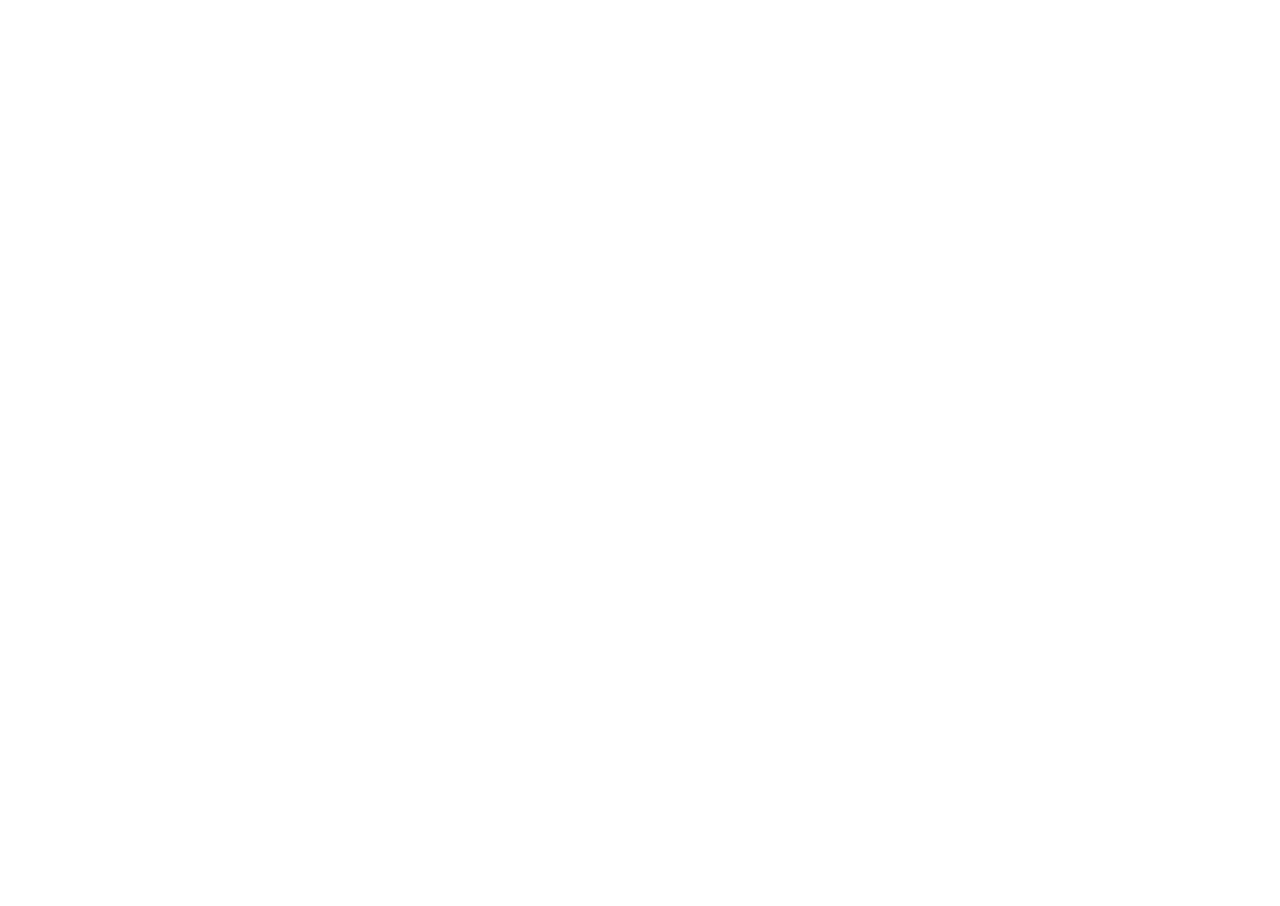
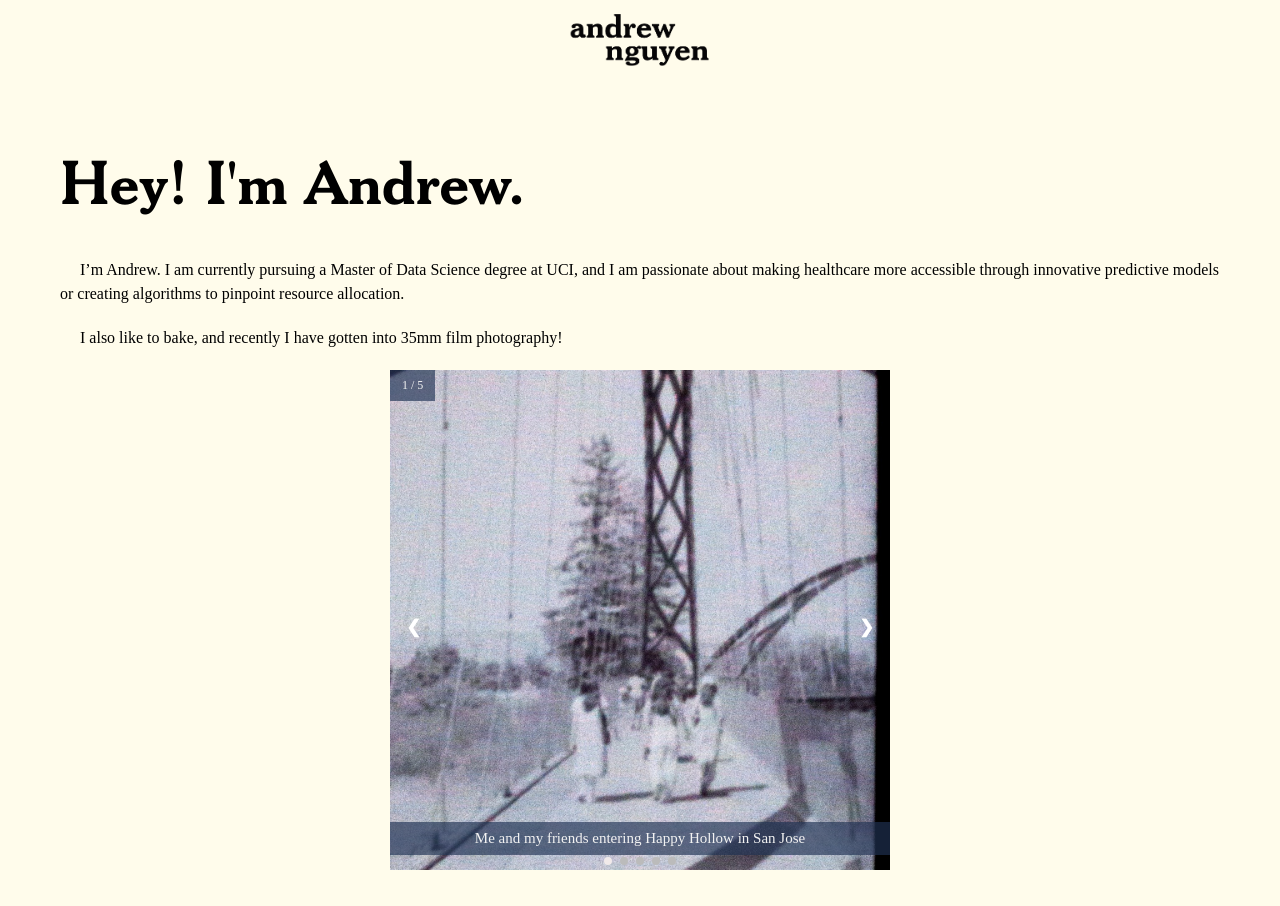
Before and after one commit to AndrwNgyn/andrwngyn.github.io, a plain HTML site: page aboutme.html in a window 1280 px wide. Before the commit the page ends 800 px from the top, so only its background shows below. Drawn offline with Linux system fonts and the light colour scheme.

Commit message:
Included icons and about me page

```diff
--- a/aboutme.html
+++ b/aboutme.html
@@ -0,0 +1,77 @@
+<!DOCTYPE html>
+<html lang="en">
+<head>
+    <meta charset="UTF-8">
+    <meta name="viewport" content="width=device-width, initial-scale=1.0">
+    <title>Andrew Nguyen Portfolio</title>
+    <link rel="stylesheet" type="text/css" href="style.css">
+    <link rel="icon" type="image/x-icon" href="/media/favicon.png">
+</head>
+<body>
+    <section class="home-button">
+        <a href="index.html">
+            <img class="logo-image" src="media/andrew_logo.png" alt="Andrew Home">
+        </a>
+    </section>
+    <section class="header">
+
+    </section>
+    <main>
+        <h1 class="projects-title">Hey! I'm Andrew.</h1>
+        <p class="project-body">
+            I’m Andrew. I am currently pursuing a Master of Data Science degree at UCI, and I am passionate about making healthcare more accessible
+            through innovative predictive models or creating algorithms to pinpoint resource allocation.
+        </p>
+        <p class="project-body">
+            I also like to bake, and recently I have gotten into 35mm film photography!
+        </p>
+
+        <div class="slideshow-container">
+            <div class="mySlides fade">
+                <div class="numbertext">1 / 5</div>
+                <img src="media/HappyHollowBridge.jpeg" style="width:100%" class="slideshow-img">
+                <div class="text">Me and my friends entering Happy Hollow in San Jose</div>
+            </div>
+
+            <div class="mySlides fade">
+                <div class="numbertext">2 / 5</div>
+                <img src="media/DairyFreeCremePuffs.jpg" style="width:100%" class="slideshow-img">
+                <div class="text">Made some dairy free creme puffs for the lactose intolerant (me)</div>
+            </div>
+
+            <div class="mySlides fade">
+                <div class="numbertext">3 / 5</div>
+                <img src="media/toto.JPG" style="width:100%" class="slideshow-img">
+                <div class="text">My dog Toto</div>
+            </div>
+
+            <div class="mySlides fade">
+                <div class="numbertext">4 / 5</div>
+                <img src="media/CherriesNCreamCheeseDanishes.png" style="width:100%" class="slideshow-img">
+                <div class="text">Cherries and Cream Cheese Danishes made with cherries on sale</div>
+            </div>
+
+            <div class="mySlides fade">
+                <div class="numbertext">5 / 5</div>
+                <img src="media/sheep.jpeg" style="width:100%" class="slideshow-img">
+                <div class="text">A sheep!</div>
+            </div>
+
+            <!-- Navigation buttons -->
+            <a class="prev" onclick="plusSlides(-1)">&#10094;</a>
+            <a class="next" onclick="plusSlides(1)">&#10095;</a>
+
+            <!-- Dots/circles -->
+            <div style="text-align:center", class = "dot-container">
+                <span class="dot" onclick="currentSlide(1)"></span>
+                <span class="dot" onclick="currentSlide(2)"></span>
+                <span class="dot" onclick="currentSlide(3)"></span>
+                <span class="dot" onclick="currentSlide(4)"></span>
+                <span class="dot" onclick="currentSlide(5)"></span>
+            </div>
+        </div>
+        </p>
+    </main>
+<script src="slideshow.js"></script>
+</body>
+</html>
--- /dev/null
+++ b/slideshow.js
@@ -0,0 +1,28 @@
+// Code sourced from https://www.w3schools.com/howto/howto_js_slideshow.asp
+
+let slideIndex = 1;
+showSlides(slideIndex);
+
+function plusSlides(n) {
+  showSlides(slideIndex += n);
+}
+
+function currentSlide(n) {
+  showSlides(slideIndex = n);
+}
+
+function showSlides(n) {
+  let i;
+  let slides = document.getElementsByClassName("mySlides");
+  let dots = document.getElementsByClassName("dot");
+  if (n > slides.length) {slideIndex = 1}
+  if (n < 1) {slideIndex = slides.length}
+  for (i = 0; i < slides.length; i++) {
+    slides[i].style.display = "none";
+  }
+  for (i = 0; i < dots.length; i++) {
+    dots[i].className = dots[i].className.replace(" active", "");
+  }
+  slides[slideIndex-1].style.display = "block";
+  dots[slideIndex-1].className += " active";
+}
--- a/style.css
+++ b/style.css
@@ -18,6 +18,14 @@ body {
     flex-direction: column;
     justify-content: center;
     min-height: 100vh;
+}
+
+.icon-image {
+    max-width: 25px;
+    height: auto;
+    align-items: center;
+    margin-left: auto;
+    margin-right: auto;
 }
 
 iframe {
@@ -187,5 +195,104 @@ main {
 }
 
 .back-to-projects a:visited {
-    color: #0066cc; /* Visited link color */
+    color: #0066cc;
 }
+
+/* SLIDESHOW */
+* {box-sizing:border-box}
+
+.slideshow-container {
+    max-width: 500px;
+    max-height: 500px;
+    position: relative;
+    margin: auto;
+    background-color: black;
+    overflow: hidden;
+  }
+
+.dot-container {
+    text-align: center;
+    position: absolute;
+    bottom: -1.5px; /* Adjust as needed */
+    width: 100%;
+    z-index: 10; /* Ensure dots appear on top */
+}
+
+.mySlides {
+    display: none;
+}
+
+.slideshow-img {
+    width: 500px;
+    height: 500px;
+}
+.prev, .next {
+    cursor: pointer;
+    position: absolute;
+    top: 50%;
+    width: auto;
+    margin-top: -22px;
+    padding: 16px;
+    color: white;
+    font-weight: bold;
+    font-size: 18px;
+    transition: 0.6s ease;
+    border-radius: 0 3px 3px 0;
+    user-select: none;
+}
+
+.next {
+    right: 0;
+    border-radius: 3px 0 0 3px;
+}
+
+.prev:hover, .next:hover {
+    background-color: rgba(0,0,0,0.8);
+}
+
+.text {
+    font-family: 'Georgia', serif;
+    color: #f2f2f2;
+    background-color: #203354a7;
+    font-size: 15px;
+    padding: 8px 12px;
+    position: absolute;
+    bottom: 15px;
+    width: 100%;
+    text-align: center;
+}
+
+.numbertext {
+    font-family: 'Georgia', serif;
+    color: #f2f2f2;
+    background-color: #203354a7;
+    font-size: 12px;
+    padding: 8px 12px;
+    position: absolute;
+    top: 0;
+}
+
+.dot {
+    cursor: pointer;
+    height: 8px;
+    width: 8px;
+    margin:  2px;
+    background-color: #bbb;
+    border-radius: 50%;
+    display: inline-block;
+    transition: background-color 0.6s ease;
+  }
+
+.active, .dot:hover {
+    background-color: #f1eaea;
+}
+
+.fade {
+    animation-name: fade;
+    animation-duration: 1.5s;
+}
+
+@keyframes fade {
+    from {opacity: .6}
+    to {opacity: 1}
+}
```
Also changed, not shown: index.html (+10 -0 lines), mssa_scoring.html (+18 -20 lines), projects.html (+4 -3 lines), media/DairyFreeCremePuffs.jpg (added), media/HappyHollowBridge.jpeg (added), media/favicon.png (added), media/github.png (added), media/linkedin.png (added), media/project_media/MSSA_scoring_algorithm/MSSA_Algorithm.png, media/sheep.jpeg (added), media/toto.JPG, 5 other files.
